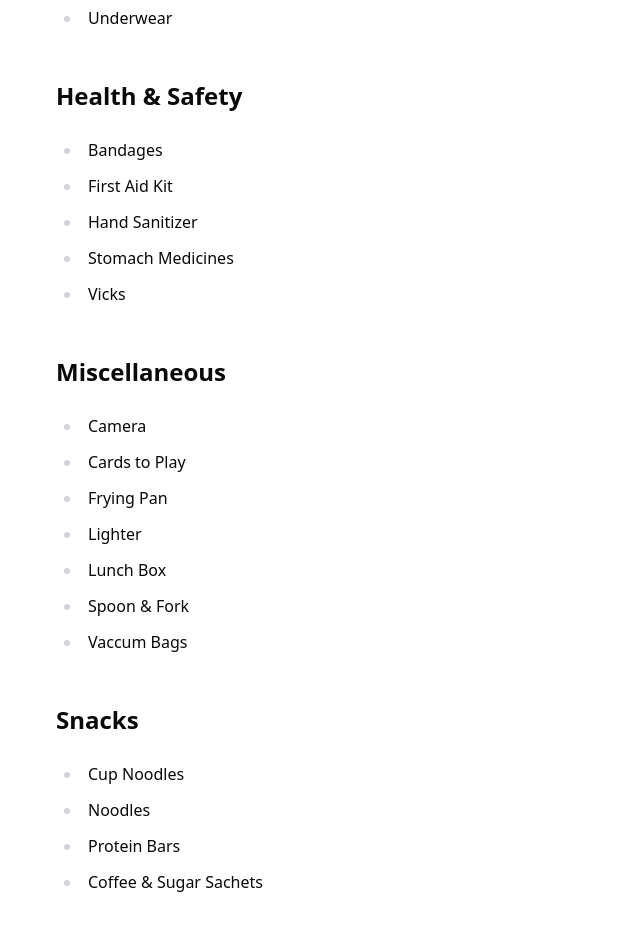
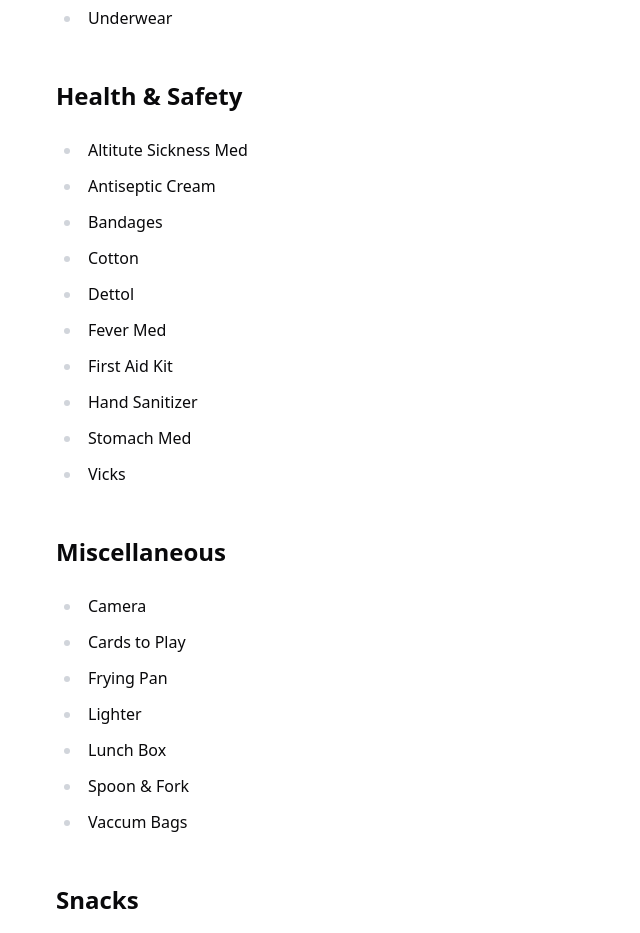
Before and after one commit to nrjdalal/v0.nrjdalal.com, a Next.js app: page /blog/hiking-gear in a window 1280 px wide. Shown: the part 1740-2673 px from the top of the page, without its empty margins (0-640 px from the left). Built offline with nearby package versions, Linux system fonts and the light colour scheme; no server answers.

Commit message:
added hiking gear

```diff
--- a/src/app/(mdx)/blog/hiking-gear/page.mdx
+++ b/src/app/(mdx)/blog/hiking-gear/page.mdx
@@ -56,10 +56,15 @@ export const metadata = {
 
 ## Health & Safety
 
+- Altitute Sickness Med
+- Antiseptic Cream
 - Bandages
+- Cotton
+- Dettol
+- Fever Med
 - First Aid Kit
 - Hand Sanitizer
-- Stomach Medicines
+- Stomach Med
 - Vicks
 
 ## Miscellaneous
```
